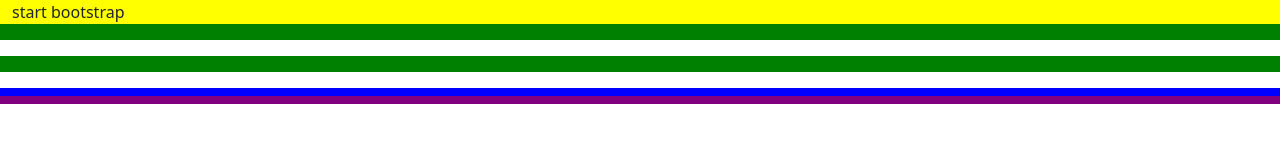
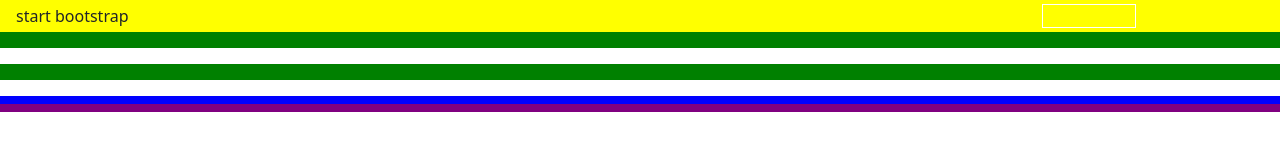
Before and after one commit to erkrabbo/html-css-bootstrap-freelancer, a plain HTML site: page index.html in a window 1280 px wide. Drawn offline with nearby package versions, Linux system fonts and the light colour scheme.

Commit message:
problema dimensioni

```diff
--- a/index.html
+++ b/index.html
@@ -12,8 +12,9 @@
 </head>
 <body class="debug">
     <header class="container-fluid">
-        <div class="siteHeader">
-            <span>start bootstrap</span>
+        <div class="siteHeader container row p-1 justify-content-between">
+            <span class="col-6">start bootstrap</span>
+            <div class="burgerMenu col-1"></div>
         </div>
     </header>
     <main>
--- a/style/style.css
+++ b/style/style.css
@@ -1,11 +1,15 @@
 
                 /*          DEBUG           */
-.body{
-    overflow: hidden;
-}
-.debug Header{
+.debug header{
     background-color: yellow;
 }
+
+.burgerMenu{
+    border: 1px solid white;
+}
+
+
+
 
 .debug main :nth-child(odd){
     background-color: green;
@@ -15,6 +19,9 @@
 .debug main :nth-child(even){
     height: 1rem;
 }
+
+
+
 
 .debug footer{
     background-color: blue;
```
